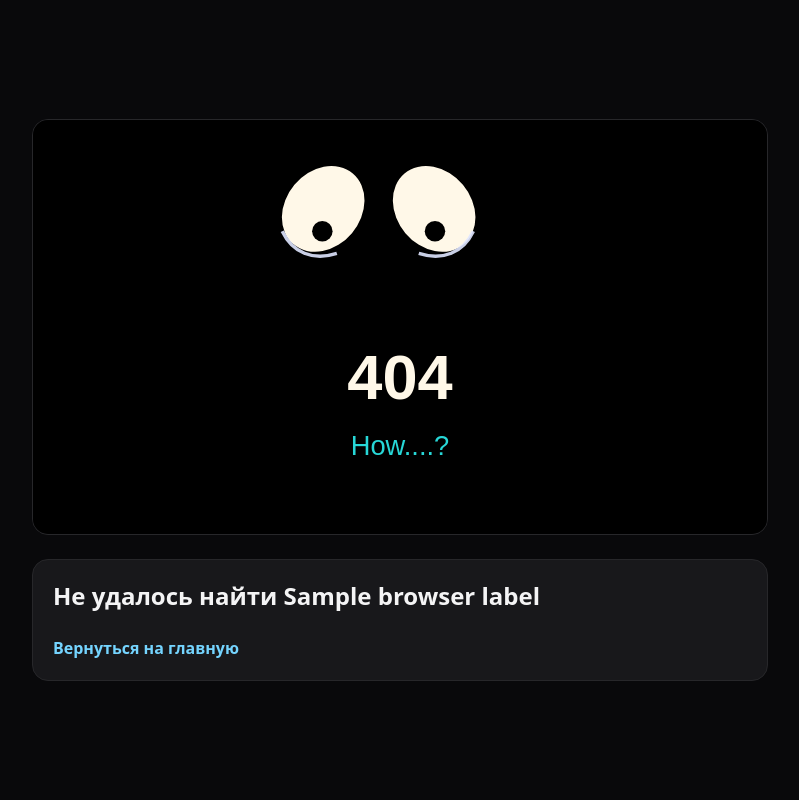
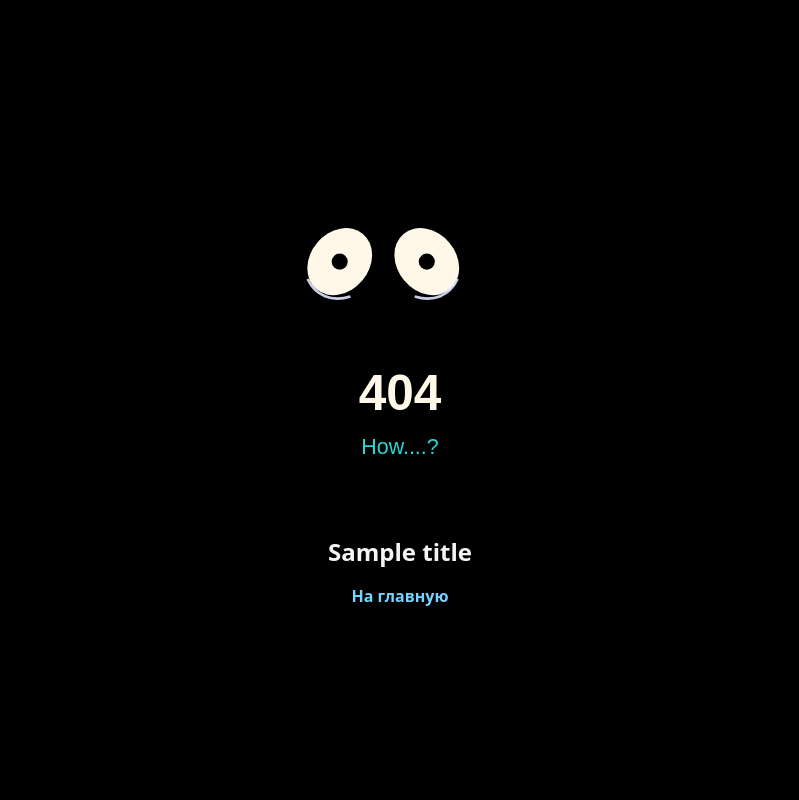
Before and after one commit to Thief1232/history_website, a FastAPI app: template templates/404.html in a window 1280 px wide. Shown: the whole page, without its empty margins (240-1039 px from the left). Run offline with FastAPI, Linux system fonts and the light colour scheme; the template is opened without the code that fills it: most values are stand-ins (such as "Sample title", 1, 10 or a date in 2020); some libraries are stand-ins or nearby versions.

Commit message:
simplify 404 page

```diff
--- a/main.py
+++ b/main.py
@@ -24,13 +24,13 @@ def http_exception_handler(request: Request, exc: StarletteHTTPException):
     if exc.status_code != 404 or request.url.path.startswith("/api/"):
         return JSONResponse(status_code=exc.status_code, content={"detail": exc.detail})
 
-    detail = exc.detail if isinstance(exc.detail, dict) else {"message": str(exc.detail)}
+    detail = exc.detail if isinstance(exc.detail, dict) else {}
     return templates.TemplateResponse(
         request,
         "404.html",
         {
-            "browser_label": detail.get("browser_label", "выбранный браузер"),
-            "message": detail.get("message", "Страница не найдена."),
+            "title": detail.get("title", "Страница не найдена"),
+            "message": detail.get("message", "Такой страницы нет."),
         },
         status_code=404,
     )
--- a/routers/history.py
+++ b/routers/history.py
@@ -58,6 +58,7 @@ def safe_history_counts(browser: str) -> Counter[str]:
         raise HTTPException(
             status_code=404,
             detail={
+                "title": "История браузера не найдена",
                 "message": str(error),
                 "browser": browser,
                 "browser_label": BROWSER_LABELS.get(browser, "выбранный браузер"),
--- a/templates/404.html
+++ b/templates/404.html
@@ -3,20 +3,20 @@
 <head>
     <meta charset="utf-8">
     <meta name="viewport" content="width=device-width, initial-scale=1">
-    <title>История не найдена</title>
+    <title>{{ title }}</title>
     <script src="https://cdn.jsdelivr.net/npm/@tailwindcss/browser@4.2.4" integrity="sha384-yNSZBFvuOWcmww494a9+1zNuvgUGEXoWkein7cxP8wHUTi3iXCU4vJ7hr3tzBCml" crossorigin="anonymous"></script>
 </head>
-<body class="min-h-screen bg-zinc-950 text-zinc-100 antialiased">
-    <main class="mx-auto grid min-h-screen w-full max-w-3xl content-center gap-6 px-4 py-8">
+<body class="min-h-screen bg-black text-zinc-100 antialiased">
+    <main class="mx-auto grid min-h-screen w-full max-w-2xl content-center justify-items-center gap-5 px-4 py-8 text-center">
         <img
-            class="w-full rounded-2xl border border-zinc-800 bg-zinc-900"
+            class="w-full max-w-xl"
             src="{{ url_for('static', path='404.svg') }}"
             alt="404"
         >
-        <section class="grid gap-3 rounded-2xl border border-zinc-800 bg-zinc-900 p-5" aria-label="История браузера не найдена">
-            <h1 class="text-2xl font-black">Не удалось найти {{ browser_label }}</h1>
+        <section class="grid gap-2" aria-label="{{ title }}">
+            <h1 class="text-2xl font-black">{{ title }}</h1>
             <p class="text-zinc-400">{{ message }}</p>
-            <a class="font-bold text-sky-300 hover:text-sky-200" href="/">Вернуться на главную</a>
+            <a class="font-bold text-sky-300 hover:text-sky-200" href="/">На главную</a>
         </section>
     </main>
 </body>
```
Also changed, not shown: static/404.svg.
